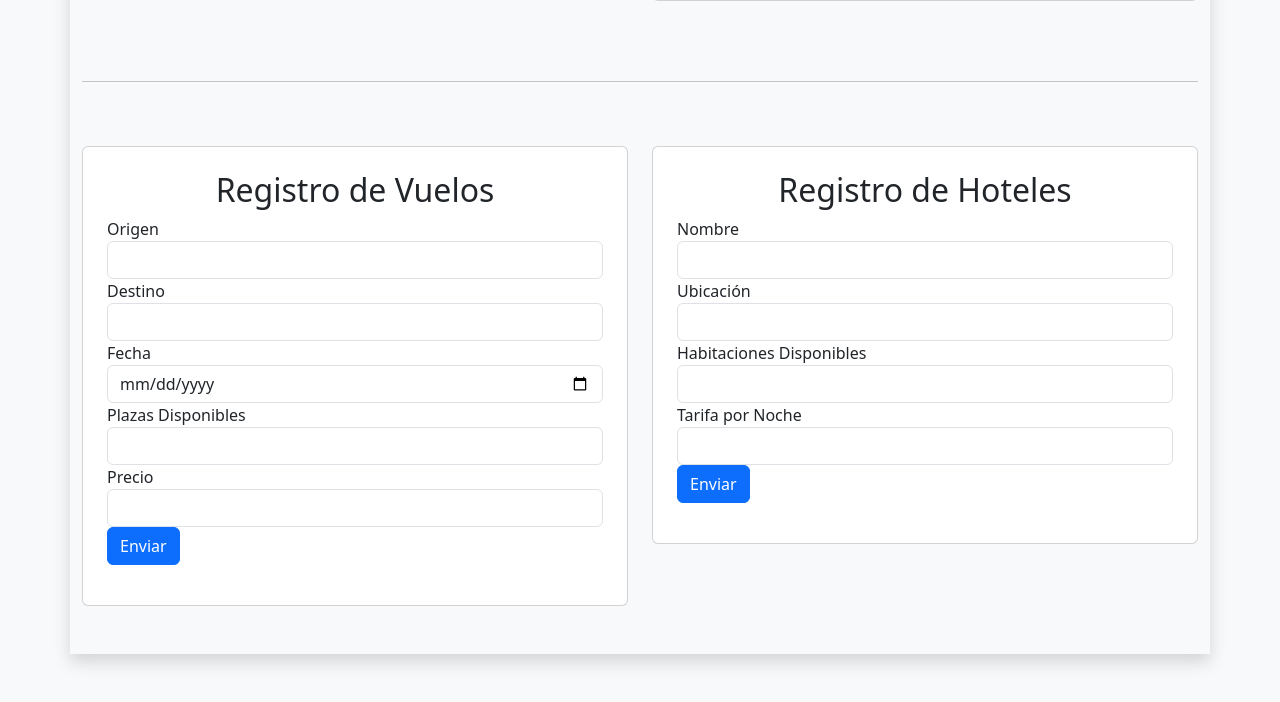
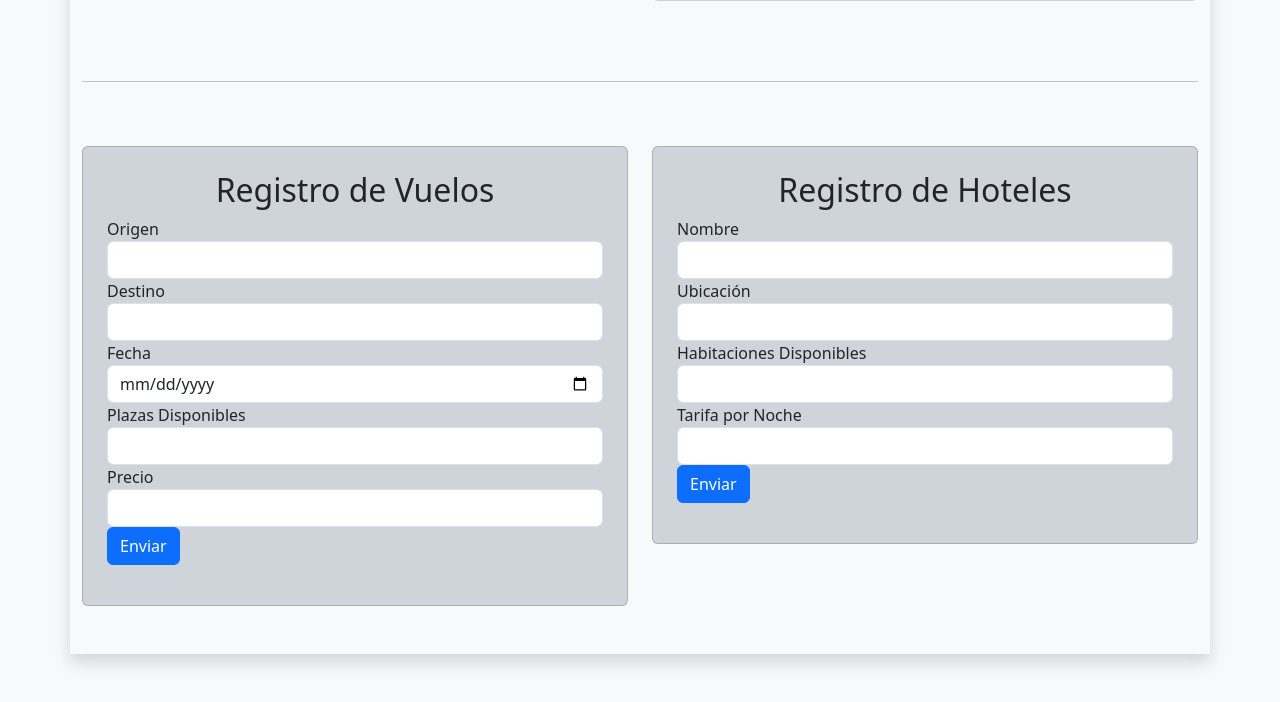
Before and after one commit to ComikSama/iacc-web2-reserva, a PHP site: page / in a window 1280 px wide. Shown: the part 847-1549 px from the top of the page. Run offline with PHP 8.4, Linux system fonts and the light colour scheme.

Commit message:
cambio colores a registro de vuelo y hotel

```diff
--- a/index.php
+++ b/index.php
@@ -133,7 +133,7 @@ echo "<script type='text/javascript'>alert('$mensaje');</script>";
         <hr>
         <div class="row justify-content-center mt-3 pb-5">
             <div class="col-md-6">
-                <div class="container mt-5 card p-4">
+                <div class="container mt-5 card p-4 bg-dark-subtle">
                     <h2 class="text-center">Registro de Vuelos</h2>
                     <form action="procesar_vuelo.php" method="post" onsubmit="return validarVuelo()">
                         <input type="hidden" name="formulario" value="vuelo">
@@ -162,7 +162,7 @@ echo "<script type='text/javascript'>alert('$mensaje');</script>";
                 </div>
             </div>
             <div class="col-md-6">
-                <div class="container mt-5 card p-4">
+                <div class="container mt-5 card p-4 bg-dark-subtle">
                     <h2 class="text-center">Registro de Hoteles</h2>
                     <form action="procesar_hotel.php" method="post" onsubmit="return validarHotel()">
                         <input type="hidden" name="formulario" value="hotel">
```
